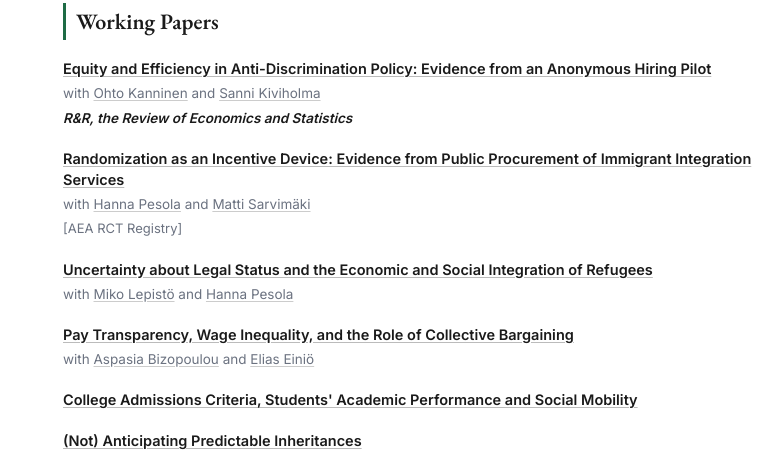
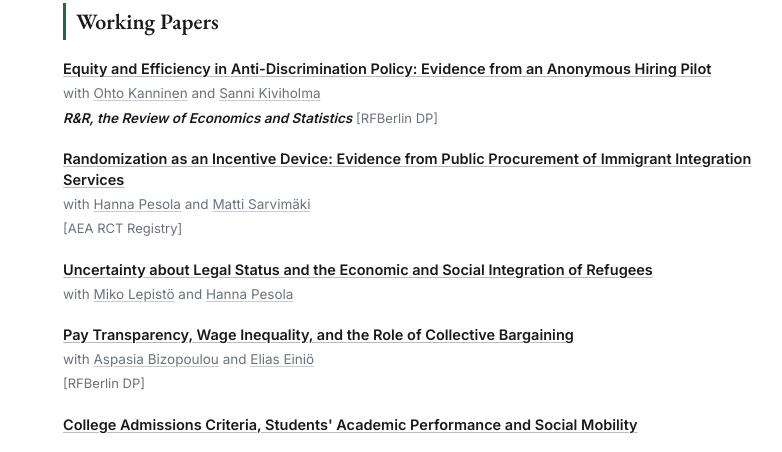
Before and after one commit to tvirkola/tvirkola.github.io, a plain HTML site: page index.html in a window 1280 px wide. Shown: the part 168-620 px from the top of the page, 359-1141 px from the left. Drawn offline with nearby package versions, Linux system fonts and the light colour scheme.

Commit message:
Add RFBerlin discussion paper links to two working papers
Co-Authored-By: Claude Opus 5 (1M context) <noreply@anthropic.com>

```diff
--- a/index.html
+++ b/index.html
@@ -153,7 +153,7 @@ const WORKING_PAPERS = [
     title: "Equity and Efficiency in Anti-Discrimination Policy: Evidence from an Anonymous Hiring Pilot",
     coauthors: 'with <a href="https://labore.fi/en/author/ohto-kanninen/">Ohto Kanninen</a> and <a href="https://www.sannikiviholma.com/">Sanni Kiviholma</a>',
     badge: "R&R, the Review of Economics and Statistics",        // e.g. "R&R, Journal of Finance"
-    links: [["SSRN", "https://ssrn.com/abstract=4567818"]]
+    links: [["SSRN", "https://ssrn.com/abstract=4567818"], ["RFBerlin DP", "https://www.rfberlin.com/wp-content/uploads/2026/10/26285.pdf"]]
   },
   {
     title: "Randomization as an Incentive Device: Evidence from Public Procurement of Immigrant Integration Services",
@@ -171,7 +171,7 @@ const WORKING_PAPERS = [
     title: "Pay Transparency, Wage Inequality, and the Role of Collective Bargaining",
     coauthors: 'with <a href="https://sites.google.com/site/aspasiabizopoulou/home">Aspasia Bizopoulou</a> and <a href="https://sites.google.com/view/eliaseinio">Elias Einiö</a>',
     badge: "",
-    links: [["SSRN", "https://ssrn.com/abstract=5062899"]]
+    links: [["SSRN", "https://ssrn.com/abstract=5062899"], ["RFBerlin DP", "https://www.rfberlin.com/wp-content/uploads/2026/09/26252.pdf"]]
   },
   {
     title: "College Admissions Criteria, Students' Academic Performance and Social Mobility",
```
